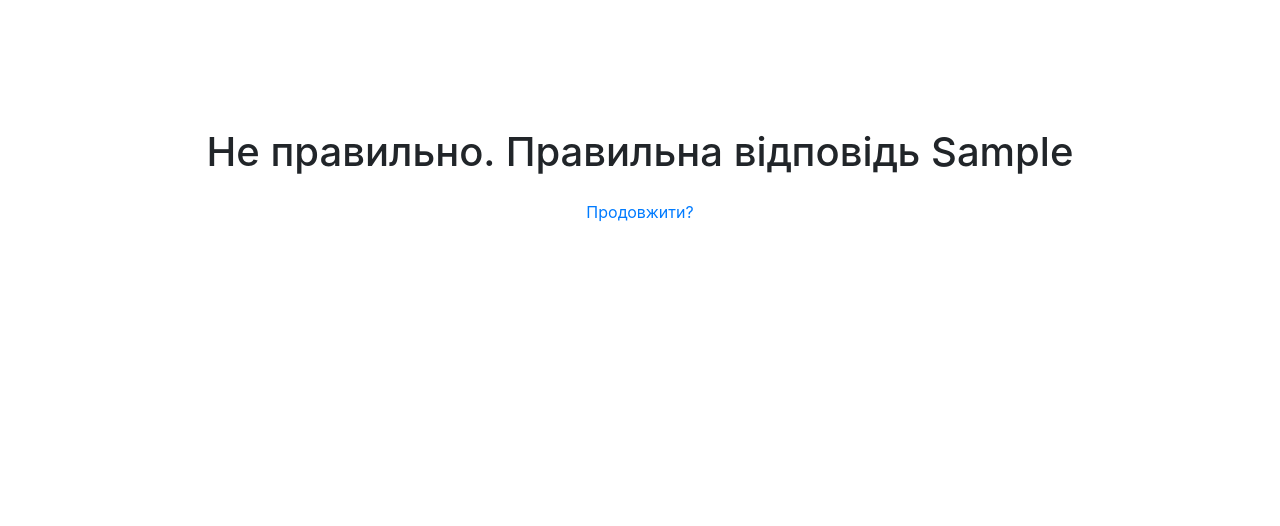
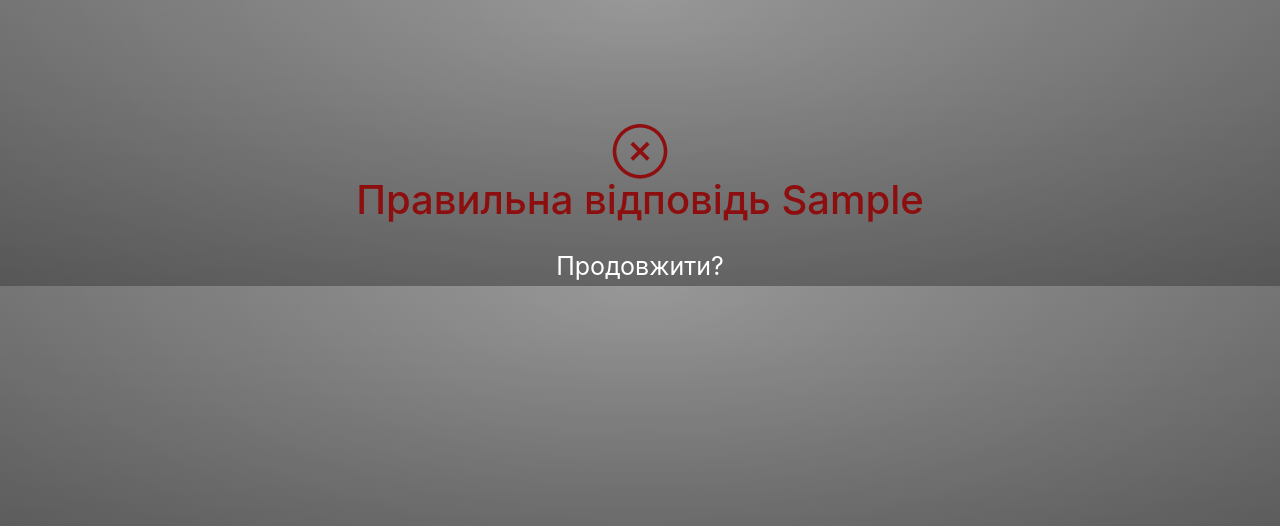
Before and after one commit to smolynets/simple_multiplication_table_simulator, a Django app: template counting/templates/negative_answer.html in a window 1280 px wide. Shown: the top 526 px of the page. Run offline with Django 3.2, Linux system fonts and the light colour scheme; the template is opened without the code that fills it: most values are stand-ins (such as "Sample title", 1, 10 or a date in 2020); some libraries are stand-ins or nearby versions.

Commit message:
negative answers and body styles

```diff
--- a/counting/static/style.css
+++ b/counting/static/style.css
@@ -1,3 +1,8 @@
+body {
+    background: linear-gradient(to bottom, rgba(255, 255, 255, 0.15) 0%, rgba(0, 0, 0, 0.15) 100%), radial-gradient(at top center, rgba(255, 255, 255, 0.40) 0%, rgba(0, 0, 0, 0.40) 120%) #989898;
+    background-blend-mode: multiply, multiply;
+}
+
 .form_button {
     margin-top: 3%;
 }
@@ -5,3 +10,26 @@
 .h1 {
     margin-top: 10% !important;
 }
+
+form input {
+    background: grey;
+    color: white;
+    font-size: 25px;
+    border: 5px solid white;
+    padding: 5px 10px;
+    width: 10%;
+}
+
+.col.text-center.pt-3 a {
+    font-size: 25px;
+    color: white;
+}
+
+.mt-2.text-center.h1.negative {
+    color: rgba(144, 6, 6, 0.924);
+
+}
+
+.mt-2.text-center.h1.negative::before {
+    content: '\2297';
+}
--- a/counting/templates/negative_answer.html
+++ b/counting/templates/negative_answer.html
@@ -1,7 +1,8 @@
 {% extends 'base.html' %}
-  {% block content %}
-    <h1 class="mt-2 text-center h1">Не правильно. Правильна відповідь {{form_multiplication_result}}</h1>
-    <div class="col text-center pt-3">
-      <a href="{% url 'index' %}">Продовжити?</a>
-    </div>
-  {% endblock %}
+{% block content %}
+<h1 class="mt-2 text-center h1 negative">
+  <br> Правильна відповідь {{form_multiplication_result}}</h1>
+<div class="col text-center pt-3">
+  <a href="{% url 'index' %}">Продовжити?</a>
+</div>
+{% endblock %}
```
